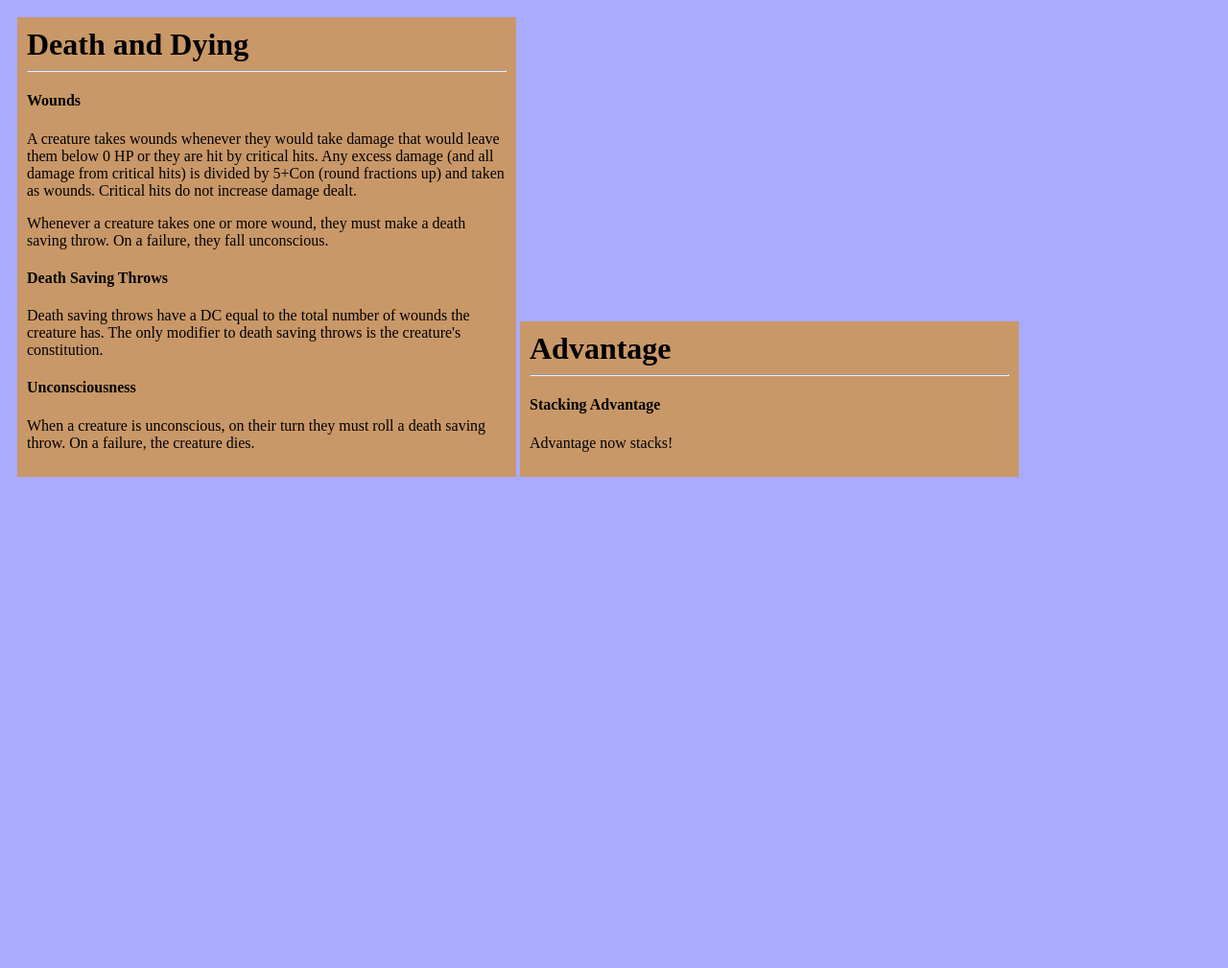
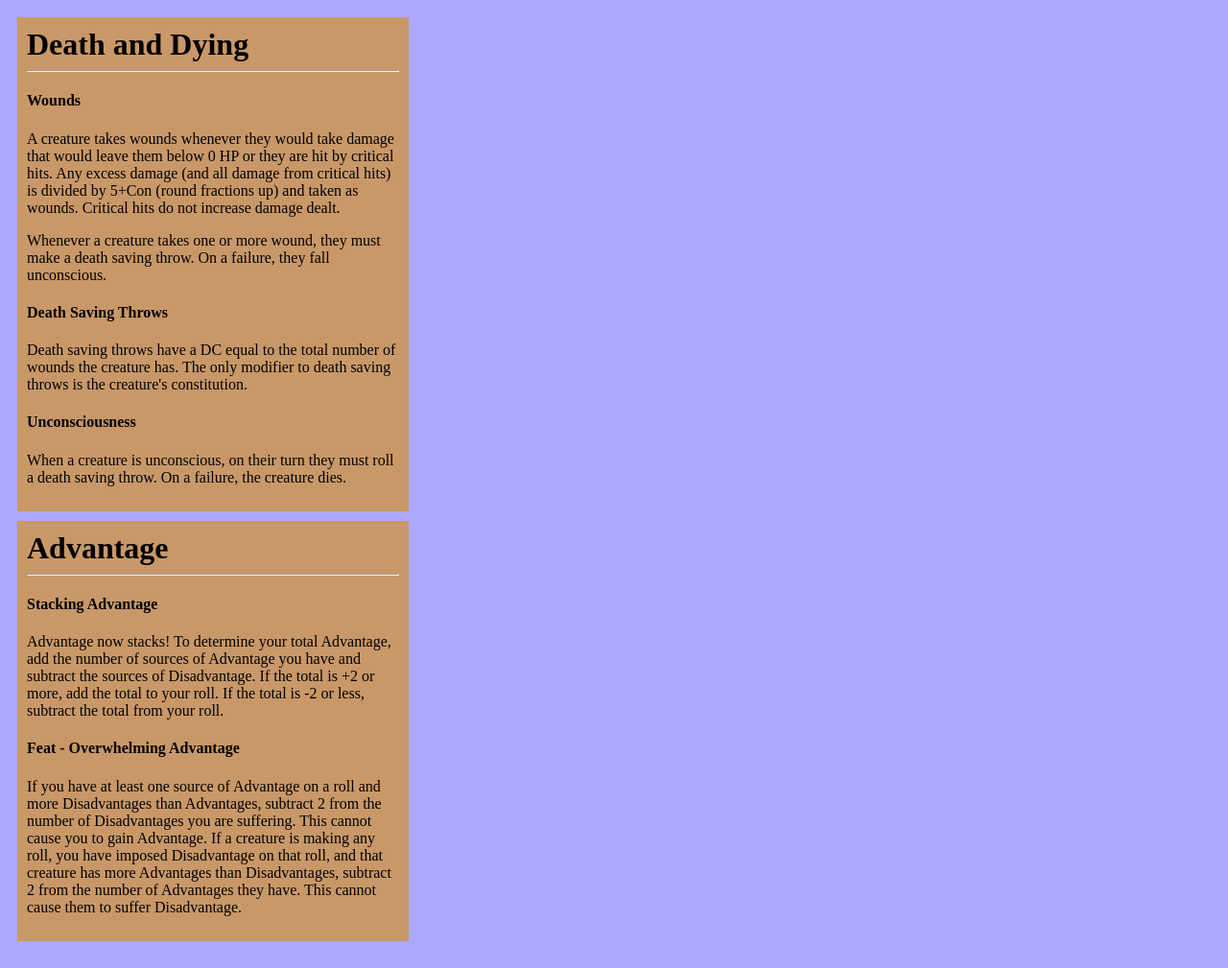
Before and after one commit to Nucaranlaeg/Nucaranlaeg.github.io, a plain HTML site: page map/system_design.html in a window 1280 px wide. Shown: the whole page at 96% size. Before the commit the page ends 800 px from the top, so only its background shows below. Drawn offline with Linux system fonts and the light colour scheme.

Commit message:
Add Advantage rules

```diff
--- a/map/system_design.html
+++ b/map/system_design.html
@@ -34,7 +34,19 @@
         <hr>
         <h4>Stacking Advantage</h4>
         <p>
-            Advantage now stacks!
+            Advantage now stacks!  To determine your total Advantage, add the number of sources
+            of Advantage you have and subtract the sources of Disadvantage.  If the total is +2
+            or more, add the total to your roll.  If the total is -2 or less, subtract the total
+            from your roll.
+        </p>
+        <h4>Feat - Overwhelming Advantage</h4>
+        <p>
+            If you have at least one source of Advantage on a roll and more Disadvantages than
+            Advantages, subtract 2 from the number of Disadvantages you are suffering.  This
+            cannot cause you to gain Advantage.  If a creature is making any roll, you have
+            imposed Disadvantage on that roll, and that creature has more Advantages than
+            Disadvantages, subtract 2 from the number of Advantages they have.  This cannot
+            cause them to suffer Disadvantage.
         </p>
     </div>
 </body>
@@ -59,10 +71,14 @@
 
     .section {
         background-color: #c99868;
-        width: 500px;
         overflow: hidden;
         padding: 10px;
         margin-bottom: 10px;
         display: inline-block;
     }
+
+    body {
+        column-count: 3;
+        column-gap: 10px;
+    }
 </style>
```
